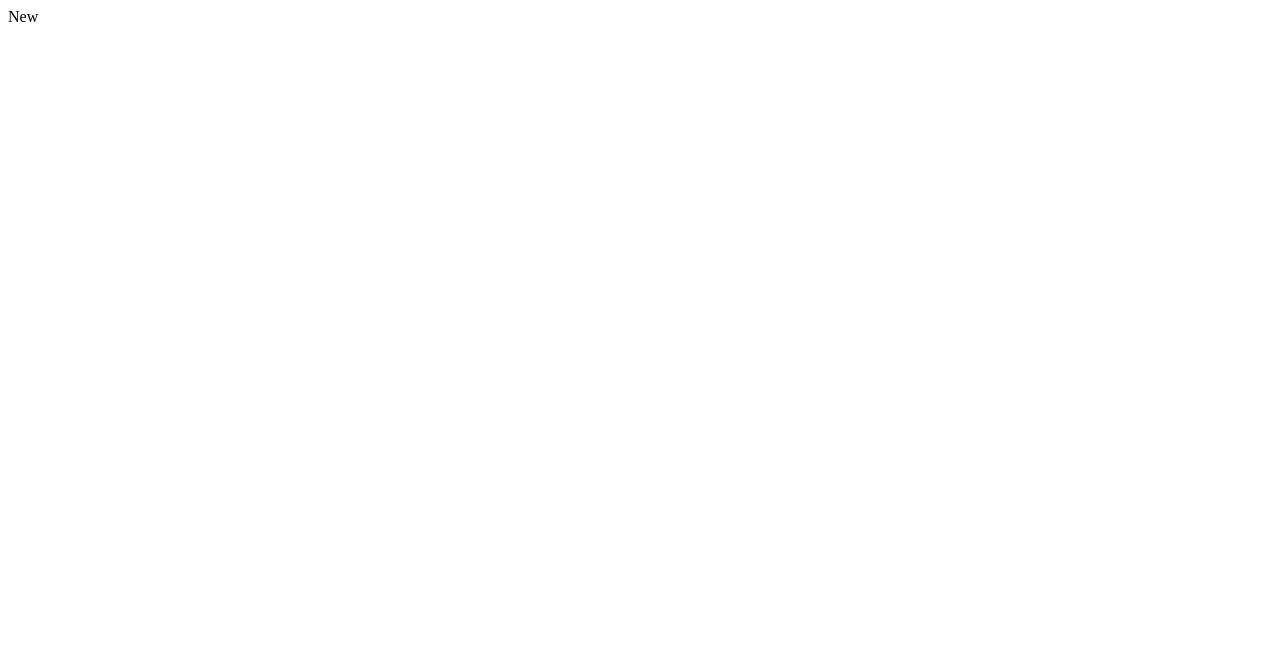
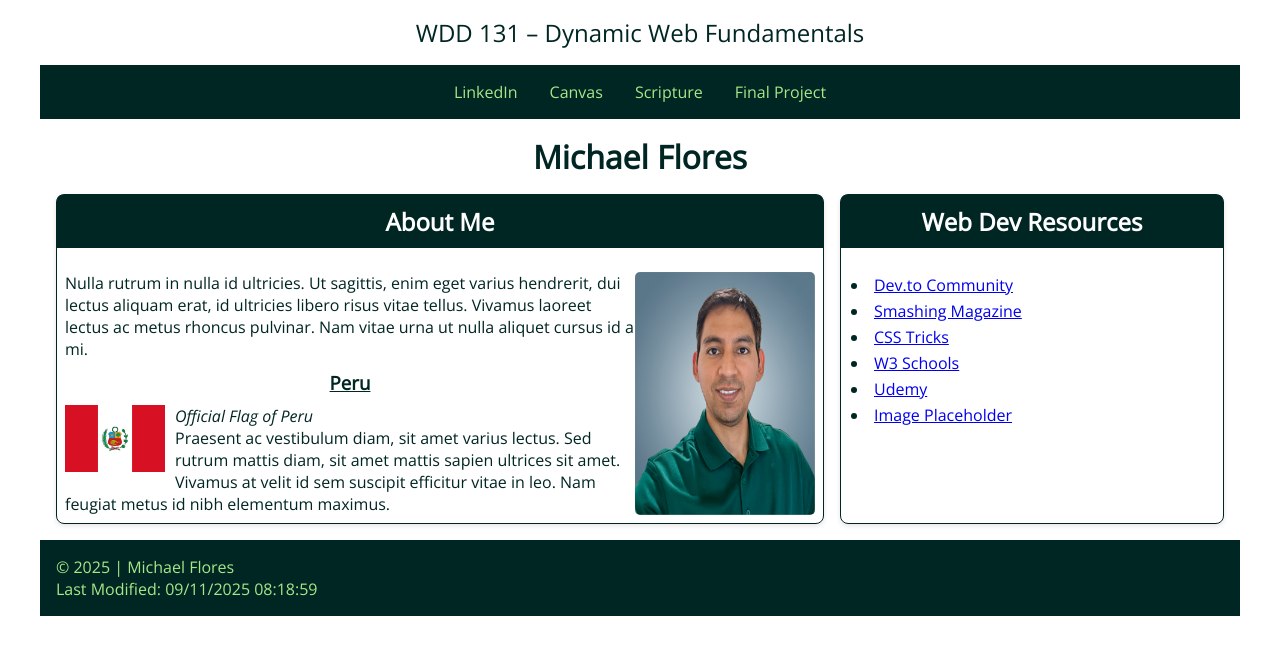
Before and after one commit to Dekartmc/wdd131, a plain HTML site: page index.html in a window 1280 px wide. Drawn offline with nearby package versions, Linux system fonts and the light colour scheme.

Commit message:
W01_New_Update

```diff
--- a/index.html
+++ b/index.html
@@ -1 +1,63 @@
-New
+<!DOCTYPE html>
+<html lang="en-US">
+  <head>
+    <meta charset="utf-8">
+    <meta name="viewport" content="width=device-width, initial-scale=1.0">
+    <meta name="description" content="WDD 131 – Dynamic Web Fundamentals – Michael Flores - Home Page">
+    <meta name="author" content="Michael Flores">
+    <link rel="stylesheet" href="styles/base.css">
+    <link rel="preconnect" href="https://fonts.googleapis.com">
+    <link rel="preconnect" href="https://fonts.gstatic.com" crossorigin>
+    <link href="https://fonts.googleapis.com/css2?family=Bebas+Neue&family=Open+Sans:ital@0;1&display=swap" rel="stylesheet">
+    <title>WDD 131 – Dynamic Web Fundamentals – Michael Flores</title>
+    <script src="scripts/getdates.js" defer></script>
+  </head>
+  <body>
+    <!-- Header -->
+    <header>
+      <span id="course-title">WDD 131 – Dynamic Web Fundamentals</span>
+      <nav>
+        <ul>
+          <li><a href="https://www.linkedin.com/in/floresmj" target="_blank">LinkedIn</a></li>
+          <li><a href="https://byupw.instructure.com/" target="_blank">Canvas</a></li>
+          <li><a href="https://www.churchofjesuschrist.org/study/scriptures/nt/philip/4?lang=eng&id=p13#p13" target="_blank">Scripture</a></li>
+          <li><a href="#final-project">Final Project</a></li> <!-- Placeholder link -->
+        </ul>
+      </nav>
+    </header>
+    <!-- Main -->
+    <main>
+      <h1>Michael Flores</h1>
+      <section class="card">
+        <h2>About Me</h2>
+        <div class="about-grid">
+          <div>
+            <p>Nulla rutrum in nulla id ultricies. Ut sagittis, enim eget varius hendrerit, dui lectus aliquam erat, id ultricies libero risus vitae tellus. Vivamus laoreet lectus ac metus rhoncus pulvinar. Nam vitae urna ut nulla aliquet cursus id a mi.</p>
+            <h3>Peru</h3>
+            <img src="images/peru.jpg" alt="Flag of Peru" class="flag">
+            <em>Official Flag of Peru</em>
+            <p>Praesent ac vestibulum diam, sit amet varius lectus. Sed rutrum mattis diam, sit amet mattis sapien ultrices sit amet. Vivamus at velit id sem suscipit efficitur vitae in leo. Nam feugiat metus id nibh elementum maximus.</p>
+          </div>
+          <img src="images/michael.jpg" alt="Photo of Michael Flores" class="profile">
+        </div>
+      </section>
+
+      <section class="card">
+        <h2>Web Dev Resources</h2>
+        <ul class="menu-list">
+          <li><a href="#">Dev.to Community</a></li>
+          <li><a href="#">Smashing Magazine</a></li>
+          <li><a href="#">CSS Tricks</a></li>
+          <li><a href="#">W3 Schools</a></li>
+          <li><a href="#">Udemy</a></li>
+          <li><a href="#">Image Placeholder</a></li>
+        </ul>
+      </section>
+    </main>
+    <!-- Footer -->
+    <footer>
+      <p id="copyright"></p>
+      <p id="lastModified"></p>
+    </footer>
+  </body>
+</html>
--- a/scripts/getdates.js
+++ b/scripts/getdates.js
@@ -1,2 +1,5 @@
 const currentYear = new Date().getFullYear();
 document.getElementById("copyright").textContent = `© ${currentYear} | Michael Flores`;
+
+const lastModified = document.lastModified;
+document.getElementById("lastModified").textContent = `Last Modified: ${lastModified}`;
--- a/styles/base.css
+++ b/styles/base.css
@@ -6,3 +6,107 @@
 	--heading-font: "Bebas Neue", sans-serif;
 	--body-font: "Open Sans", sans-serif;
 }
+
+*{
+	margin: 0;
+	padding: 0;
+	box-sizing: border-box;
+}
+
+body{
+	font-family: var(--body-font);
+	color: var(--accent1-color);
+}
+
+#course-title {
+  display: block;
+  text-align: center;
+  font-size: 1.5rem;
+  margin: 1rem 0;
+}
+
+nav {
+	background-color: var(--accent1-color);
+	margin: 0 auto;
+	max-width: 1200px;
+}
+nav ul {
+  display: flex;
+	list-style-type: none;
+  justify-content: center;
+}
+nav a {
+	display: block;
+	color: var(--accent2-color);
+	text-align: center;
+	padding: 1rem;
+	text-decoration: none;
+}
+
+nav a:hover {
+	text-decoration: overline;
+}
+
+.active {
+	color: var(--secondary-color);
+}
+
+main {
+  max-width: 1200px;
+  margin: 1rem auto;
+  display: grid;
+  grid-template-columns: 1fr 0.5fr;
+  gap: 1rem;
+  padding: 0 1rem;
+}
+main h1 {
+  text-align: center;
+  grid-column: 1 / span 2;
+}
+
+.card {
+  border: 1px solid var(--accent1-color);
+  border-radius: 8px;
+  box-shadow: 0 2px 5px rgba(0, 0, 0, 0.1);
+}
+.card h2 {
+  padding: 10px 5px;
+  text-align: center;
+  color: #FFFFFF;
+  background-color: var(--accent1-color);
+  border-radius: 5px 5px 0px 0px;
+  margin-bottom: 1rem;
+}
+.about-grid {
+  display: flex;
+  padding: 0.5rem;
+}
+.about-grid h3{
+  text-align: center;
+  text-decoration: underline;
+  margin: 10px 5px;
+}
+.profile {
+  max-width: 180px;
+  border-radius: 5px;
+}
+.flag {
+  max-width: 100px;
+  margin-right: 10px;
+  float: left;
+}
+.menu-list {
+  padding: 0.5rem;
+}
+.menu-list li {
+  padding: 2px;
+  list-style-position: inside;
+}
+
+footer {
+  max-width: 1200px;
+  margin: 0 auto;
+  padding: 1rem;
+  color: var(--accent2-color);
+  background-color: var(--accent1-color);
+}
```
